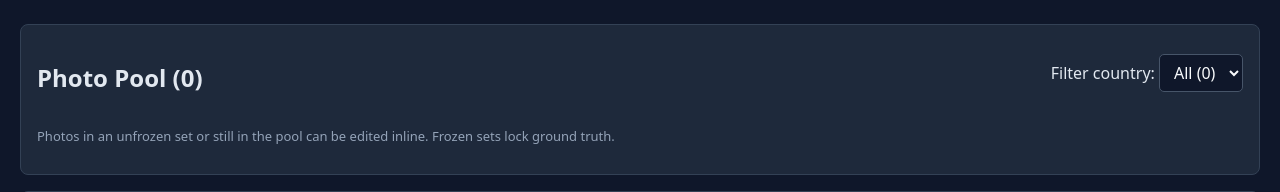
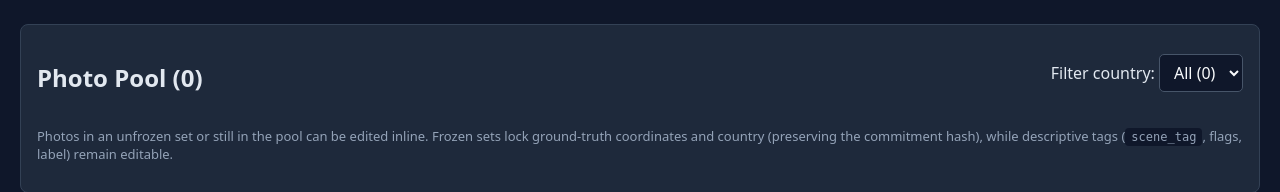
Before and after one commit to LostBee/pinpoint-eval, a FastAPI app: page /pool in a window 1280 px wide. Shown: the part 47-239 px from the top of the page. Run offline with FastAPI, Linux system fonts and the light colour scheme.

Commit message:
Drop landmark from scene_tag and allow metadata-only tag edits on frozen sets

```diff
--- a/src/pinpoint/web/app.py
+++ b/src/pinpoint/web/app.py
@@ -243,9 +243,9 @@ def create_app(cfg: PinpointConfig | None = None, start_worker: bool = True) ->
     @app.post("/pool/update")
     def pool_update(
         photo_id: str = Form(...),
-        lat: float = Form(...),
-        lon: float = Form(...),
-        country: str = Form(...),
+        lat: float | None = Form(None),
+        lon: float | None = Form(None),
+        country: str | None = Form(None),
         place_label: str = Form(""),
         scene_tag: str = Form("urban"),
         near_border: str | None = Form(None),
@@ -254,6 +254,11 @@ def create_app(cfg: PinpointConfig | None = None, start_worker: bool = True) ->
     ):
         conn = _db()
         try:
+            if scene_tag == "landmark":
+                return RedirectResponse(
+                    url="/pool?err=Pick+a+setting+(urban,+rural,+nature,+indoor_context)+for+scene_tag+and+use+the+landmark+checkbox",
+                    status_code=303,
+                )
             frozen = conn.execute(
                 """
                 SELECT 1 FROM set_members sm
@@ -264,8 +269,32 @@ def create_app(cfg: PinpointConfig | None = None, start_worker: bool = True) ->
                 (photo_id,),
             ).fetchone()
             if frozen:
+                if scene_tag == "no_clue":
+                    return RedirectResponse(
+                        url="/pool?err=Cannot+mark+a+frozen+set+photo+as+no_clue",
+                        status_code=303,
+                    )
+                conn.execute(
+                    """
+                    UPDATE photos
+                    SET place_label = ?, scene_tag = ?, near_border = ?,
+                        has_text = ?, has_landmark = ?
+                    WHERE id = ?
+                    """,
+                    (
+                        place_label.strip() or None,
+                        scene_tag,
+                        1 if near_border is not None else 0,
+                        1 if has_text is not None else 0,
+                        1 if has_landmark is not None else 0,
+                        photo_id,
+                    ),
+                )
+                conn.commit()
+                return RedirectResponse(url=f"/pool?msg=Updated+tags+for+{photo_id[:8]}", status_code=303)
+            if lat is None or lon is None or not country:
                 return RedirectResponse(
-                    url="/pool?err=Cannot+edit+a+photo+in+a+frozen+set", status_code=303
+                    url="/pool?err=Latitude,+longitude,+and+country+are+required", status_code=303
                 )
             iso2 = normalize_country(country)
             if not iso2:
--- a/src/pinpoint/web/templates/inbox.html
+++ b/src/pinpoint/web/templates/inbox.html
@@ -54,7 +54,6 @@
           <option value="urban">urban</option>
           <option value="rural">rural</option>
           <option value="nature">nature</option>
-          <option value="landmark">landmark</option>
           <option value="indoor_context">indoor_context</option>
           <option value="no_clue">no_clue</option>
         </select>
--- a/src/pinpoint/web/templates/pool.html
+++ b/src/pinpoint/web/templates/pool.html
@@ -15,7 +15,7 @@
       </label>
     </form>
   </div>
-  <p class="muted">Photos in an unfrozen set or still in the pool can be edited inline. Frozen sets lock ground truth.</p>
+  <p class="muted">Photos in an unfrozen set or still in the pool can be edited inline. Frozen sets lock ground-truth coordinates and country (preserving the commitment hash), while descriptive tags (<code>scene_tag</code>, flags, label) remain editable.</p>
   {% if country_counts %}
   <div class="row" style="margin-top:8px;">
     <span class="badge {% if countries|length > 10 %}badge-ok{% else %}badge-blue{% endif %}">{{ countries|length }} countries</span>
@@ -51,17 +51,34 @@
           <div class="muted">{{ p.camera_model or "" }}</div>
         </td>
         {% if p.is_frozen %}
+        <form action="/pool/update" method="post">
+          <input type="hidden" name="photo_id" value="{{ p.id }}" />
           <td>
             {{ "%.5f"|format(p.lat) }}, {{ "%.5f"|format(p.lon) }}
             <div>{{ map_links(p.lat, p.lon) }}</div>
+            <span class="badge badge-muted">Locked GT</span>
           </td>
-        <td><strong>{{ p.country_iso2 }}</strong> ({{ p.continent }}) · {{ p.scene_tag }}<div class="muted">{{ p.place_label or "" }}</div></td>
           <td>
-          {% if p.near_border %}<span class="badge badge-warn">near_border</span>{% endif %}
-          {% if p.has_text %}<span class="badge badge-blue">has_text</span>{% endif %}
-          {% if p.has_landmark %}<span class="badge badge-ok">landmark</span>{% endif %}
+            <div class="row">
+              <strong>{{ p.country_iso2 }}</strong> ({{ p.continent }})
+              <select name="scene_tag">
+                {% if p.scene_tag == 'landmark' %}
+                <option value="landmark" selected>landmark (legacy — pick setting)</option>
+                {% endif %}
+                {% for st in ['urban', 'rural', 'nature', 'indoor_context'] %}
+                <option value="{{ st }}" {% if p.scene_tag == st %}selected{% endif %}>{{ st }}</option>
+                {% endfor %}
+              </select>
+            </div>
+            <input type="text" name="place_label" value="{{ p.place_label or '' }}" placeholder="Label" style="width:170px;" />
           </td>
-        <td><span class="badge badge-muted">Locked (frozen set)</span></td>
+          <td>
+            <label><input type="checkbox" name="near_border" {% if p.near_border %}checked{% endif %} /> near_border</label><br/>
+            <label><input type="checkbox" name="has_text" {% if p.has_text %}checked{% endif %} /> has_text</label><br/>
+            <label><input type="checkbox" name="has_landmark" {% if p.has_landmark %}checked{% endif %} /> landmark</label>
+          </td>
+          <td><button type="submit" class="secondary">Save Tags</button></td>
+        </form>
         {% else %}
         <form action="/pool/update" method="post">
           <input type="hidden" name="photo_id" value="{{ p.id }}" />
@@ -74,7 +91,10 @@
             <div class="row">
               <input type="text" name="country" list="eu-countries" value="{{ p.country_iso2 }}" style="width:65px;" required />
               <select name="scene_tag">
-                {% for st in ['urban', 'rural', 'nature', 'landmark', 'indoor_context', 'no_clue'] %}
+                {% if p.scene_tag == 'landmark' %}
+                <option value="landmark" selected>landmark (legacy — pick setting)</option>
+                {% endif %}
+                {% for st in ['urban', 'rural', 'nature', 'indoor_context', 'no_clue'] %}
                 <option value="{{ st }}" {% if p.scene_tag == st %}selected{% endif %}>{{ st }}</option>
                 {% endfor %}
               </select>
```
Also changed, not shown: docs/phase1-runbook.md (+1 -1 lines), tests/test_end_to_end.py (+45 -0 lines). Lines whose indentation alone changed are shown as unchanged.
